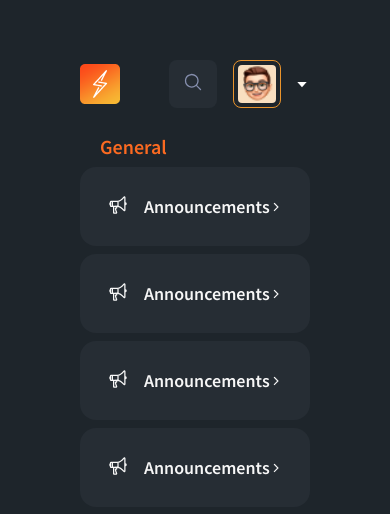
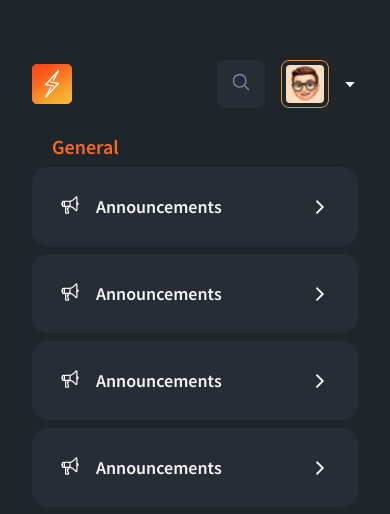
Before and after one commit to TheRafaelFarias/senior-team-application-forum, a Next.js app: page / in a window 390 px wide. Shown: the top 514 px of the page. Built offline with nearby package versions, Linux system fonts and the light colour scheme.

Commit message:
fix(mobile): downsize the x axis padding on the website

```diff
--- a/src/styles/globals.ts
+++ b/src/styles/globals.ts
@@ -16,6 +16,10 @@ export const GlobalStyle = createGlobalStyle<{
     overflow-x: hidden;
     padding: 1.875rem 2.5rem;
     background: ${(props) => props.theme.tertiary};
+
+    @media (max-width: 768px) {
+      padding: 1.875rem 1rem;
+    }
   }
 
   a {
```
